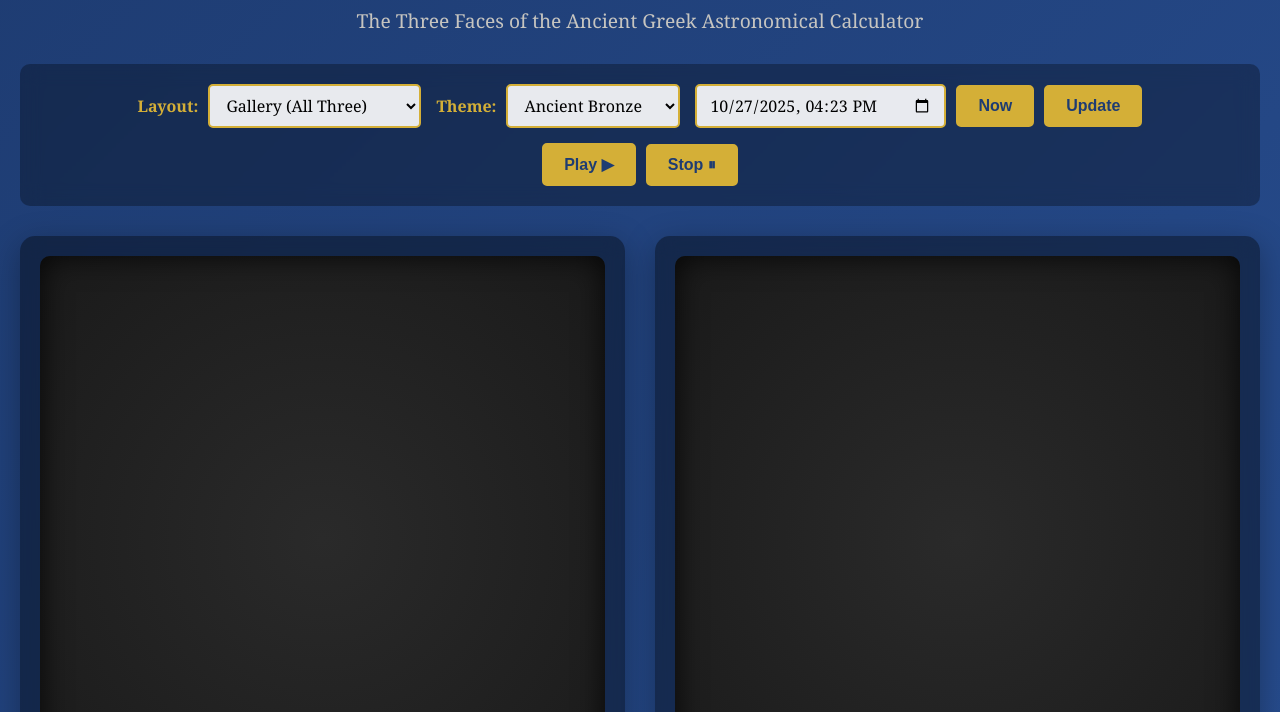
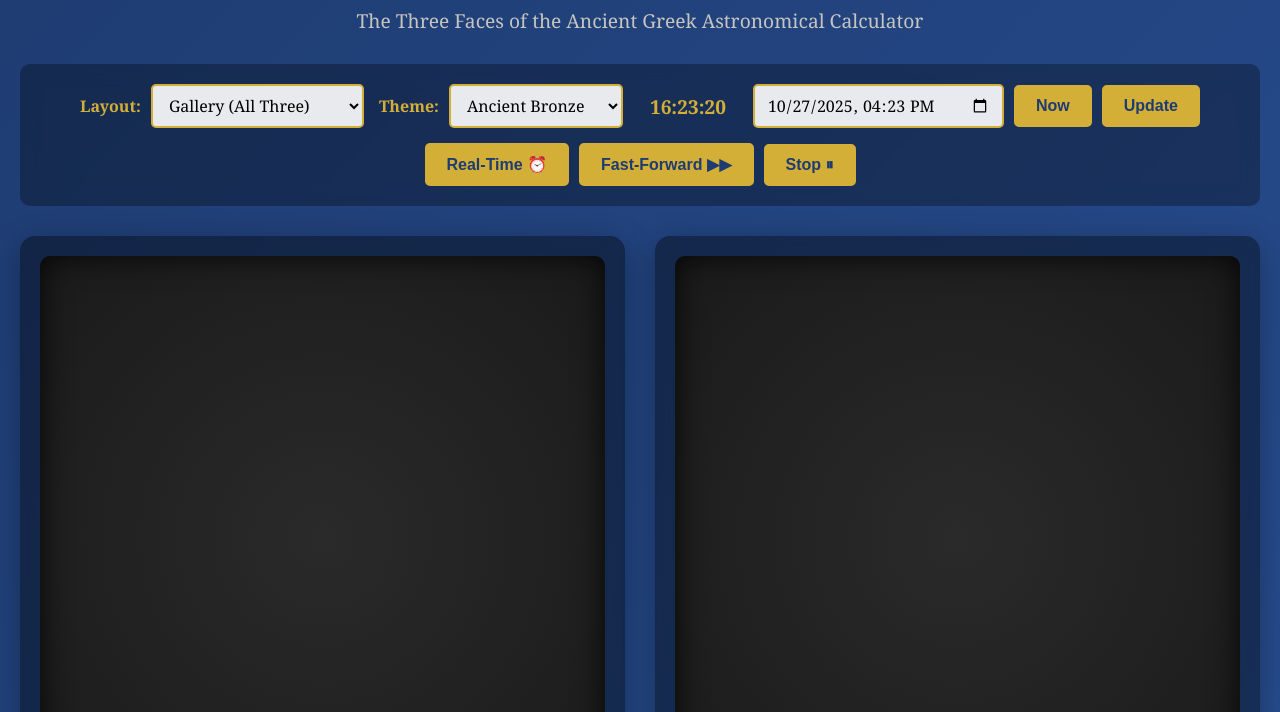
Before and after one commit to mojoatomic/antikythera-engine-2, a website: page public/index.html in a window 1280 px wide. Shown: the part 88-800 px from the top of the page. Drawn offline with Linux system fonts and the light colour scheme; no server answers.

Commit message:
feat: add real-time mode with clock display, auto-start on page load

```diff
--- a/public/display.js
+++ b/public/display.js
@@ -1,7 +1,9 @@
 // Global state
 let animationInterval = null;
+let clockInterval = null;
 let currentData = null;
 let currentFaceIndex = 0;
+let isRealTimeMode = false;
 
 // Component instances
 let frontFace = null;
@@ -14,6 +16,7 @@ window.addEventListener('load', () => {
     setCurrentDate();
     updateDisplay();
     setupEventListeners();
+    startRealTime(); // Auto-start in real-time mode
 });
 
 function initComponents() {
@@ -137,6 +140,9 @@ function showError(message) {
 function animateForward() {
     if (animationInterval) return; // Already animating
 
+    // Stop real-time mode if active
+    stopRealTime();
+
     animationInterval = setInterval(() => {
         const dateInput = document.getElementById('dateInput');
         const currentDate = new Date(dateInput.value || new Date());
@@ -154,6 +160,65 @@ function stopAnimation() {
     if (animationInterval) {
         clearInterval(animationInterval);
         animationInterval = null;
+    }
+    stopRealTime();
+}
+
+function updateClock() {
+    const now = new Date();
+    const hours = String(now.getHours()).padStart(2, '0');
+    const minutes = String(now.getMinutes()).padStart(2, '0');
+    const seconds = String(now.getSeconds()).padStart(2, '0');
+    const clockDisplay = document.getElementById('clockDisplay');
+    if (clockDisplay) {
+        clockDisplay.textContent = `${hours}:${minutes}:${seconds}`;
+    }
+}
+
+function startRealTime() {
+    // Stop any existing animation
+    stopAnimation();
+
+    isRealTimeMode = true;
+
+    // Update button state
+    const btn = document.getElementById('realTimeBtn');
+    if (btn) {
+        btn.style.backgroundColor = 'var(--color-accent)';
+        btn.style.fontWeight = 'bold';
+    }
+
+    // Update clock every second
+    clockInterval = setInterval(() => {
+        updateClock();
+        setCurrentDate();
+        updateDisplay();
+    }, 1000);
+
+    // Initial clock update
+    updateClock();
+}
+
+function stopRealTime() {
+    if (clockInterval) {
+        clearInterval(clockInterval);
+        clockInterval = null;
+    }
+    isRealTimeMode = false;
+
+    // Reset button state
+    const btn = document.getElementById('realTimeBtn');
+    if (btn) {
+        btn.style.backgroundColor = '';
+        btn.style.fontWeight = '';
+    }
+}
+
+function toggleRealTime() {
+    if (isRealTimeMode) {
+        stopRealTime();
+    } else {
+        startRealTime();
     }
 }
 
@@ -174,6 +239,8 @@ document.addEventListener('keydown', (e) => {
         e.preventDefault();
         if (animationInterval) {
             stopAnimation();
+        } else if (isRealTimeMode) {
+            stopRealTime();
         } else {
             animateForward();
         }
--- a/public/index.html
+++ b/public/index.html
@@ -287,13 +287,18 @@
             </div>
 
             <div class="control-group">
+                <div id="clockDisplay" style="font-size: 1.2em; font-weight: bold; color: var(--color-accent); min-width: 100px; text-align: center;"></div>
+            </div>
+
+            <div class="control-group">
                 <input type="datetime-local" id="dateInput" />
                 <button onclick="setCurrentDate()">Now</button>
                 <button onclick="updateDisplay()">Update</button>
             </div>
 
             <div class="control-group">
-                <button onclick="animateForward()">Play ▶</button>
+                <button onclick="toggleRealTime()" id="realTimeBtn">Real-Time ⏰</button>
+                <button onclick="animateForward()">Fast-Forward ▶▶</button>
                 <button onclick="stopAnimation()">Stop ⏸</button>
             </div>
         </div>
```
